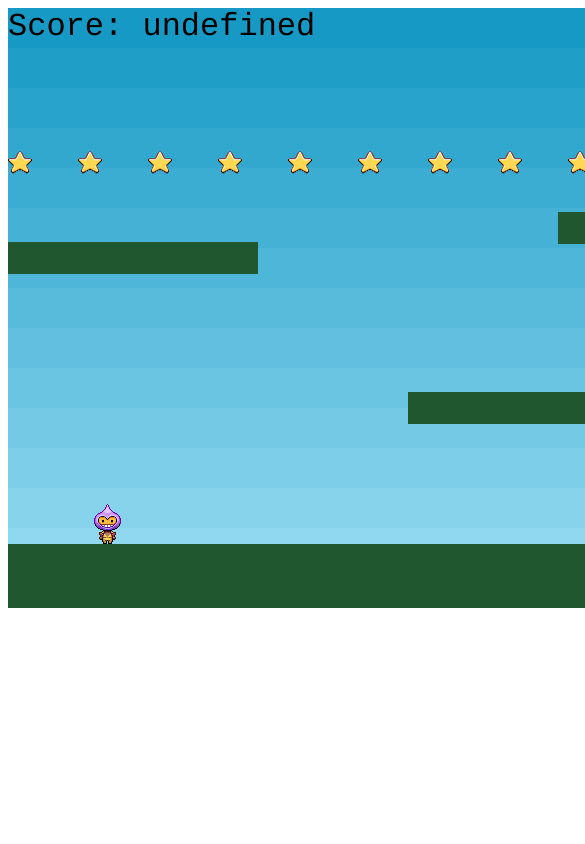
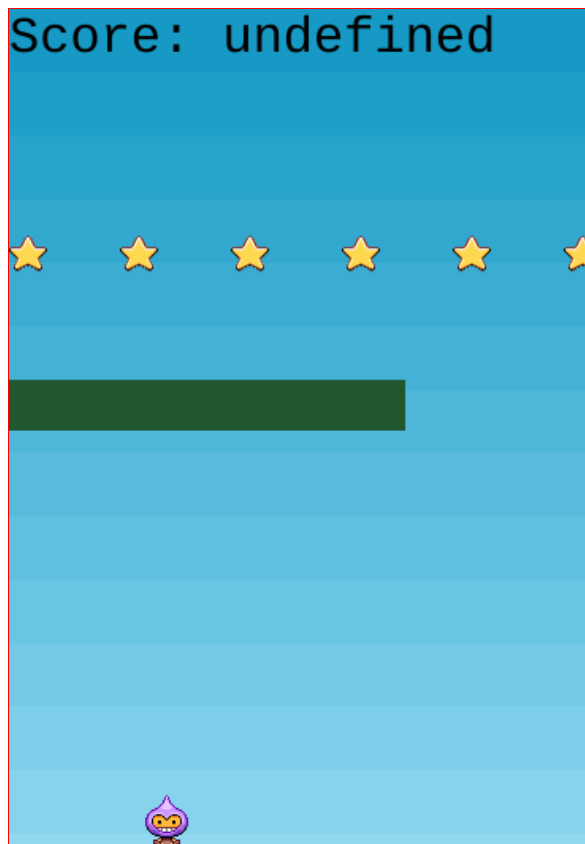
Before and after one commit to jhoryong/phaser, a website built with webpack: page src/index.html in a window 390 px wide. Shown: the top 844 px of the page, 585 px wide, since content can reach past the window. Built offline with nearby package versions, Linux system fonts and the light colour scheme; animation ran at ten frames a second.

Commit message:
add responsive resizing

```diff
--- a/src/index.html
+++ b/src/index.html
@@ -3,8 +3,16 @@
   <head>
     <meta charset="utf-8">
     <title>Webpack Dev Server</title>
+    <style>
+      #mydiv {
+        width: 150vh;
+        height: 150vh;
+        border: 1px solid red;
+      }
+    </style>
   </head>
   <body>
+    <div id="mydiv"></div>
     <!-- 빌드 결과물이 정상적으로 로딩되면 아래 div 태그의 텍스트가 변경됨 -->
     <!-- HTML Webpack Plugin에 의해 웹팩 빌드 내용이 아래에 추가됨 -->
   </body>
--- a/src/main.js
+++ b/src/main.js
@@ -4,8 +4,10 @@ import Scene1 from './scenes/Scene1'
 
 const config = {
 	type: Phaser.AUTO,
+	scaleMode: Phaser.Scale.FIT,
 	width: 800,
 	height: 600,
+	parent: 'mydiv',
 	physics: {
 		default: 'arcade',
 		arcade: {
```
Also changed, not shown: 1 other file.
